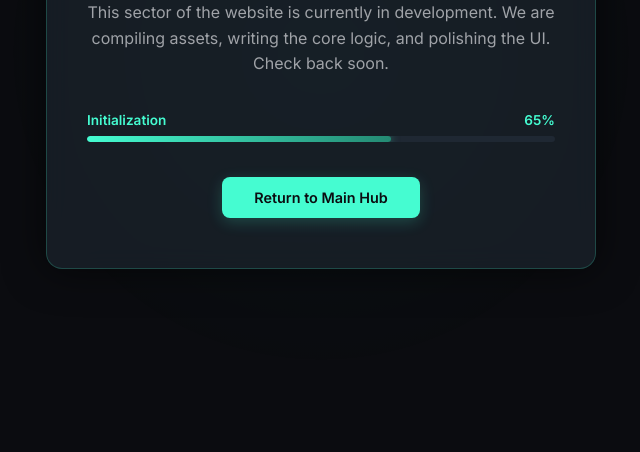
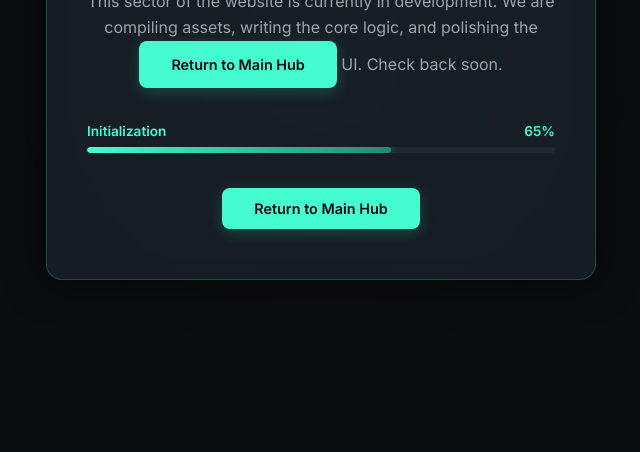
Before and after one commit to Hype0999/Portfolio, a plain HTML site: page games.html in a window 1280 px wide. Shown: the part 348-800 px from the top of the page, without its empty margins (319-959 px from the left). Drawn offline with Linux system fonts and the light colour scheme.

Commit message:
Update games.html

```diff
--- a/games.html
+++ b/games.html
@@ -151,7 +151,7 @@
     <div class="container">
         <div class="badge">Sector Offline</div>
         <h1>Under Construction</h1>
-        <p>This sector of the website is currently in development. We are compiling assets, writing the core logic, and polishing the UI. Check back soon.</p>
+        <p>This sector of the website is currently in development. We are compiling assets, writing the core logic, and polishing the<a href="/" class="btn">Return to Main Hub</a> UI. Check back soon.</p>
 
         <div class="progress-wrapper">
             <div class="progress-label">
@@ -163,7 +163,7 @@
             </div>
         </div>
 
-        <a href="/" class="btn">Return to Main Hub</a>
+       <a href="/Portfolio/" class="btn">Return to Main Hub</a>
     </div>
 
     <script>
```
